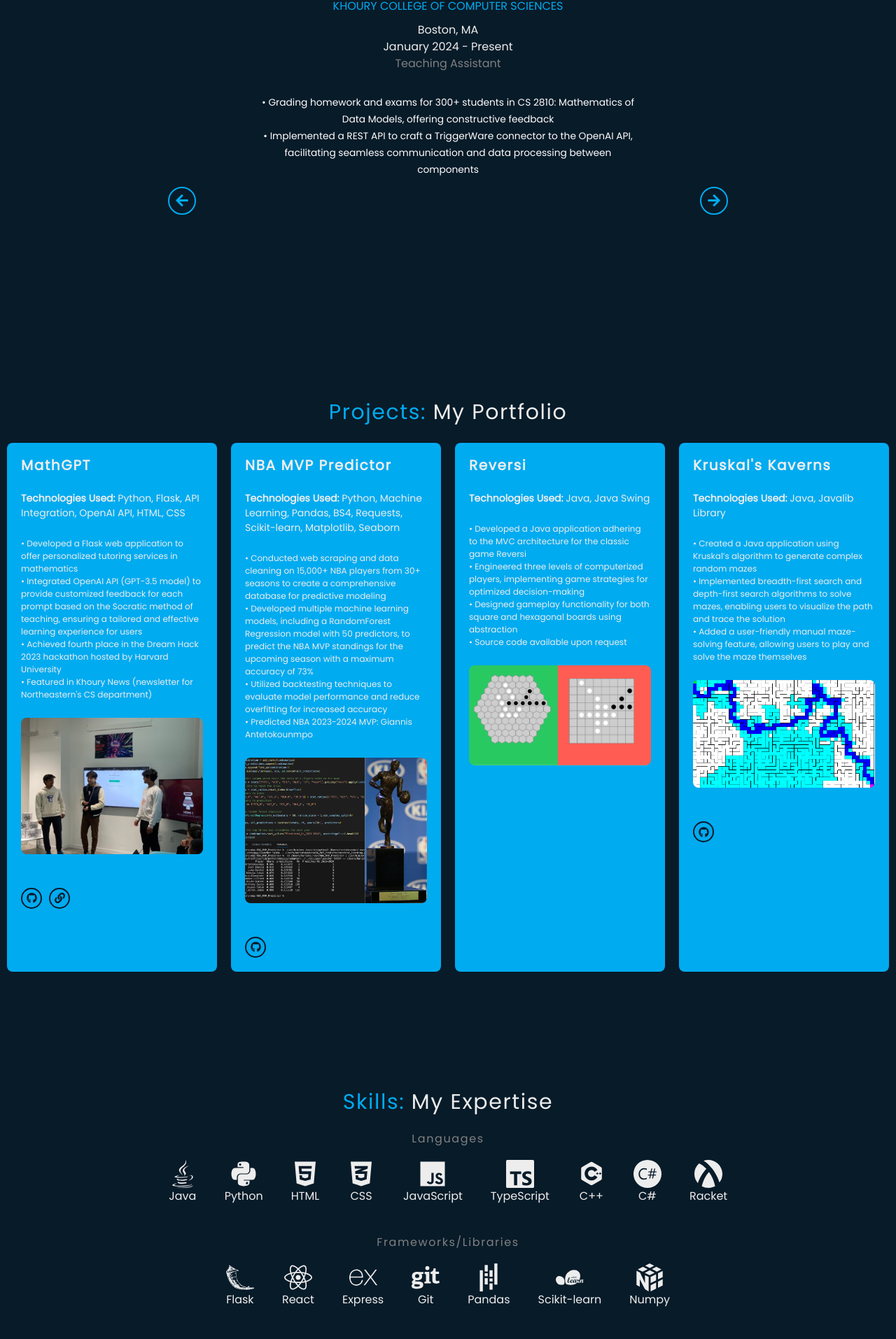
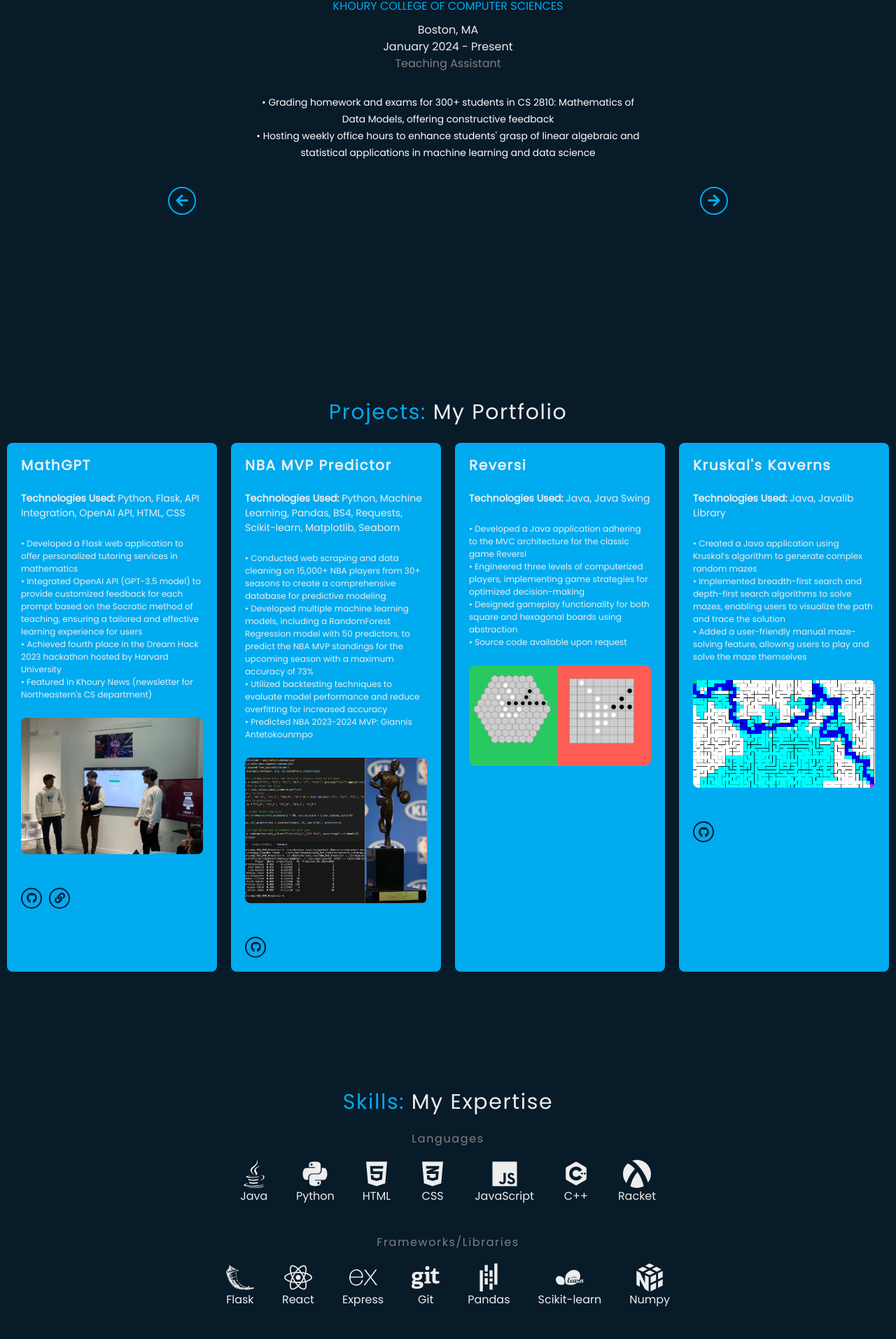
Before and after one commit to harish-sundar/harish-sundar.github.io, a React (Create React App) app: page / in a window 1280 px wide. Shown: the part 2516-4430 px from the top of the page at 70% size. Built offline with nearby package versions, Linux system fonts and the light colour scheme.

Commit message:
changes for 2023

```diff
--- a/src/components/Experience/experience_data.js
+++ b/src/components/Experience/experience_data.js
@@ -17,7 +17,7 @@
         • Grading homework and exams for 300+ students in CS 2810: Mathematics of Data Models, offering constructive feedback
         </li>
         <li>
-        • Implemented a REST API to craft a TriggerWare connector to the OpenAI API, facilitating seamless communication and data processing between components
+        • Hosting weekly office hours to enhance students' grasp of linear algebraic and statistical applications in machine learning and data science
         </li>
       </ul>
     ),
--- a/src/components/Skills/Skills.jsx
+++ b/src/components/Skills/Skills.jsx
@@ -76,16 +76,8 @@
           <p>JavaScript</p>
         </div>
         <div className="lang-icon-container">
-          <SiTypescript className="lang-icon" />
-          <p>TypeScript</p>
-        </div>
-        <div className="lang-icon-container">
           <i className="bx bxl-c-plus-plus lang-icon"></i>
           <p>C++</p>
-        </div>
-        <div className="lang-icon-container">
-          <SiCsharp className="lang-icon" />
-          <p>C#</p>
         </div>
         <div className="lang-icon-container">
           <SiRacket className="lang-icon" />
```
